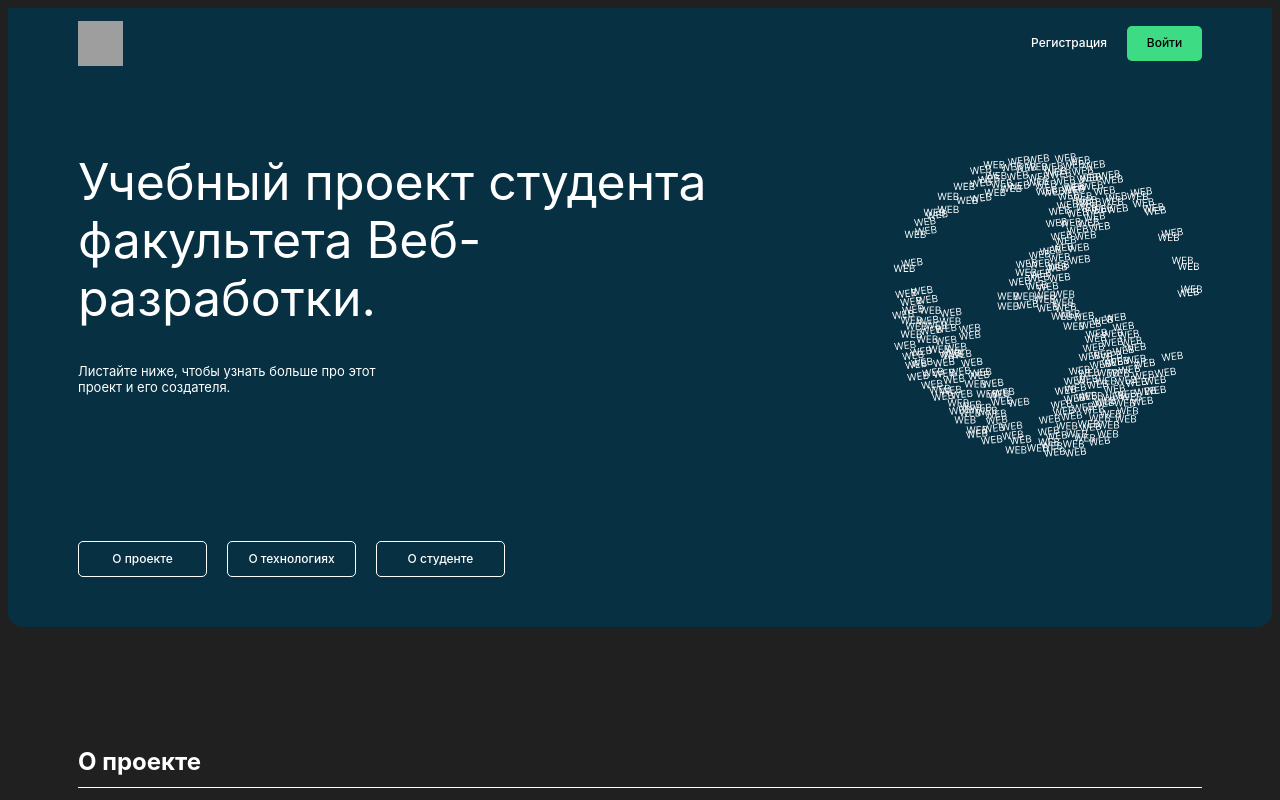
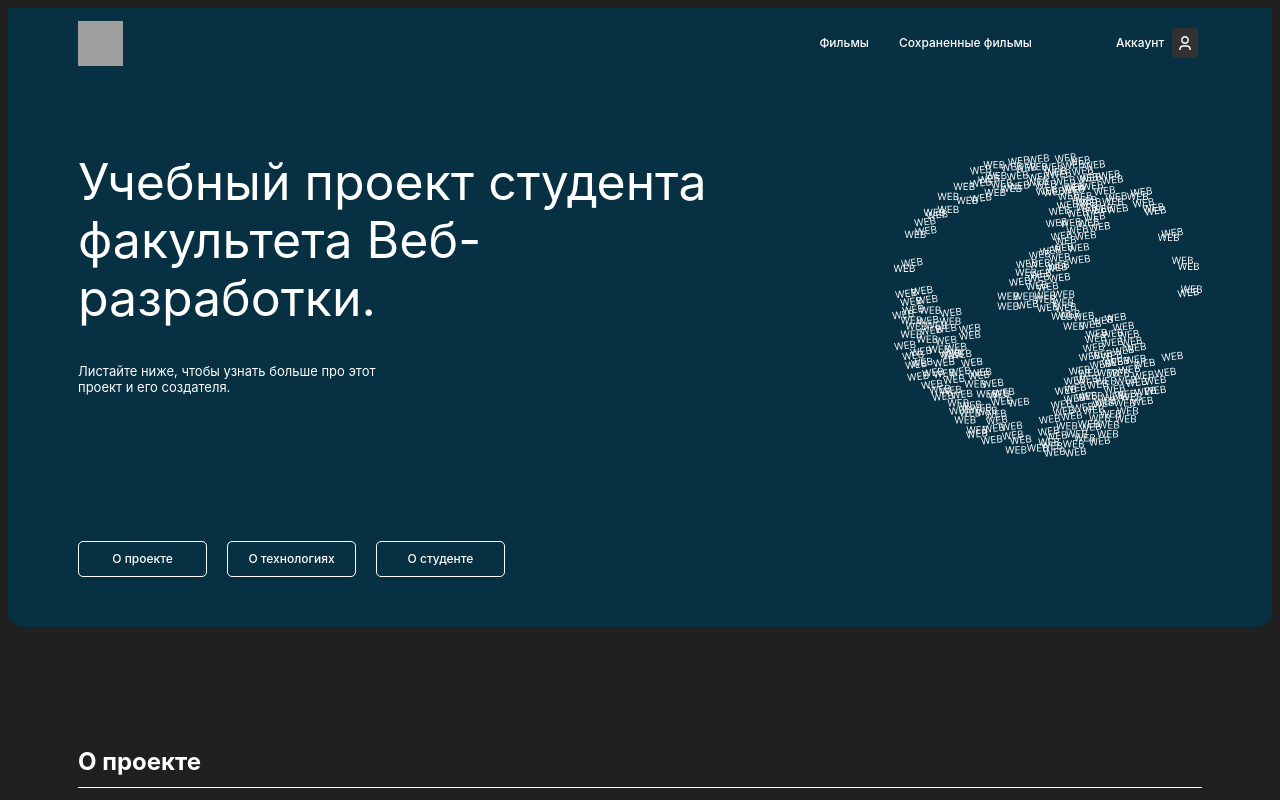
Before and after one commit to NikitaSavchuk97/movies-explorer-frontend, a React (Create React App) app: page / in a window 1280 px wide. Shown: the top 800 px of the page. Built offline with nearby package versions, Linux system fonts and the light colour scheme; no server answers; grey boxes are pictures that could not be loaded.

Commit message:
остается авторизованным после перезагрузки

```diff
--- a/src/components/App/App.jsx
+++ b/src/components/App/App.jsx
@@ -25,7 +25,7 @@ function App() {
 	const navigate = useNavigate();
 	const [movies, setMovies] = useState([]);
 	const [error, setError] = useState(false);
-	const [loggedIn, setLoggedIn] = useState(false);
+	const [loggedIn, setLoggedIn] = useState(true);
 	const [moreMovies, setMoreMovies] = useState(0);
 	const [savedMovies, setSavedMovies] = useState([]);
 	const [currentUser, setCurrentUser] = useState({});
@@ -119,8 +119,6 @@ function App() {
 				console.log(err)
 			})
 	};
-
-
 
 	function handleLogout() {
 		logout()
```
Also changed, not shown: 2 other files (tests, documents, lock files or other folders).
